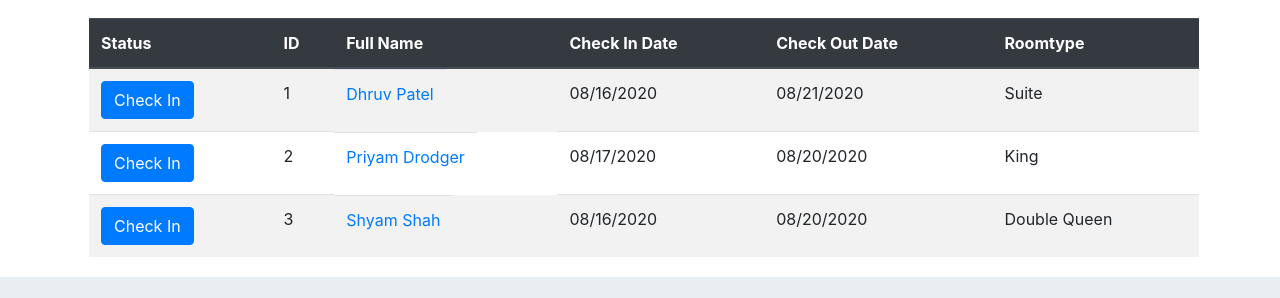
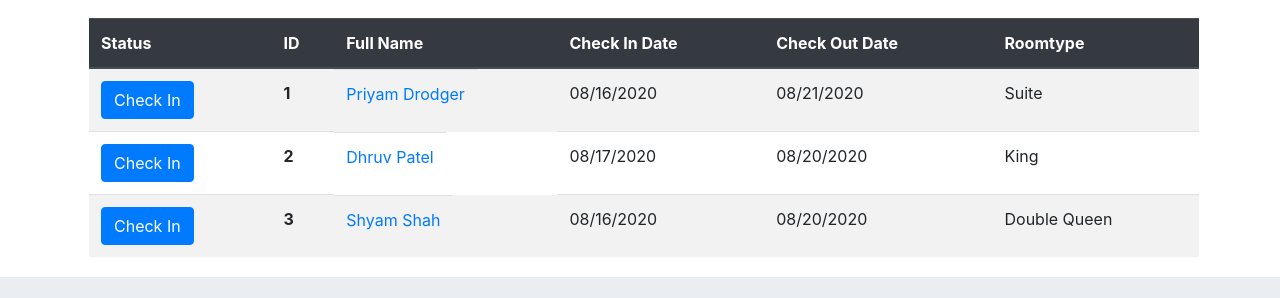
Before and after one commit to d7patel/motel, a React (Create React App) app: page /ViewArrival in a window 1280 px wide. Shown: the part 502-800 px from the top of the page. Built offline with nearby package versions, Linux system fonts and the light colour scheme.

Commit message:
remove bugs

```diff
--- a/src/components/ViewArrival.js
+++ b/src/components/ViewArrival.js
@@ -5,8 +5,8 @@ import {Link} from 'react-router-dom';
 function Reservation ({reservation, onClick}){
     return(
         <tr>
-            <th><Button type="submit" value="submit" color="primary" >Check In</Button></th>
-            <td>{reservation.id+1}</td>
+            <td><Button type="submit" value="submit" color="primary">Check In</Button></td>
+            <th>{reservation.id+1}</th>
             <Link to ={`/ViewArrival/${reservation.id}`} ><td>{reservation.firstname} {reservation.lastname}</td></Link>
             <td>{reservation.checkInDate}</td>
             <td>{reservation.checkOutDate}</td>
--- a/src/shared/reservation.js
+++ b/src/shared/reservation.js
@@ -1,8 +1,8 @@
 export const RESERVATION = [
     {
         id: 0,
-        firstname: "Dhruv",
-        lastname: "Patel",
+        firstname: "Priyam",
+        lastname: "Drodger",
         phone: "1234567890",
         email: "dhru@yahoo.com",
         dob: "12/12/1212",
@@ -15,8 +15,8 @@ export const RESERVATION = [
     },
     {
         id: 1,
-        firstname: "Priyam",
-        lastname: "Drodger",
+        firstname: "Dhruv",
+        lastname: "Patel",
         phone: "1234567890",
         email: "dhru@yahoo.com",
         dob: "12/12/1212",
```
